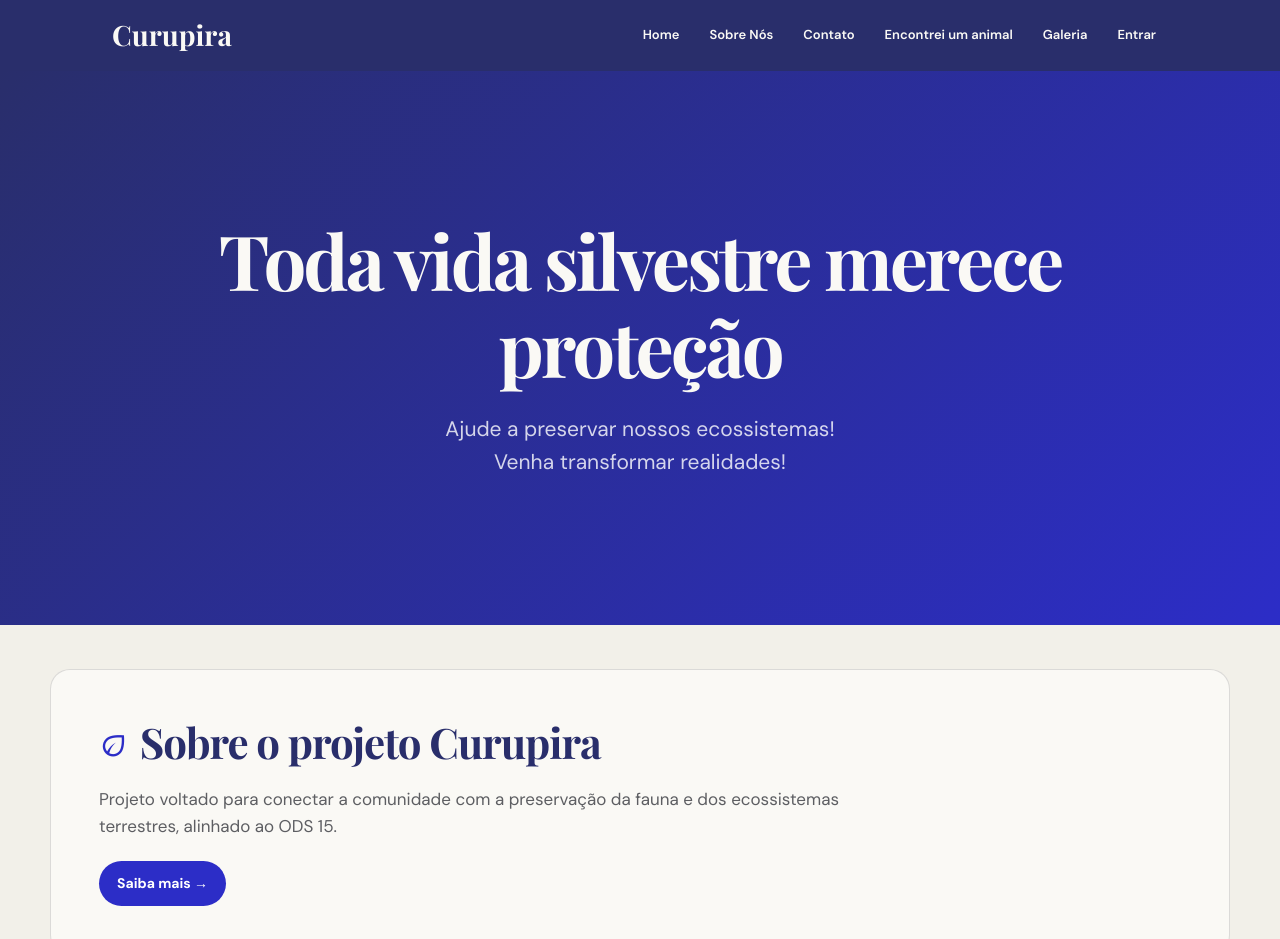
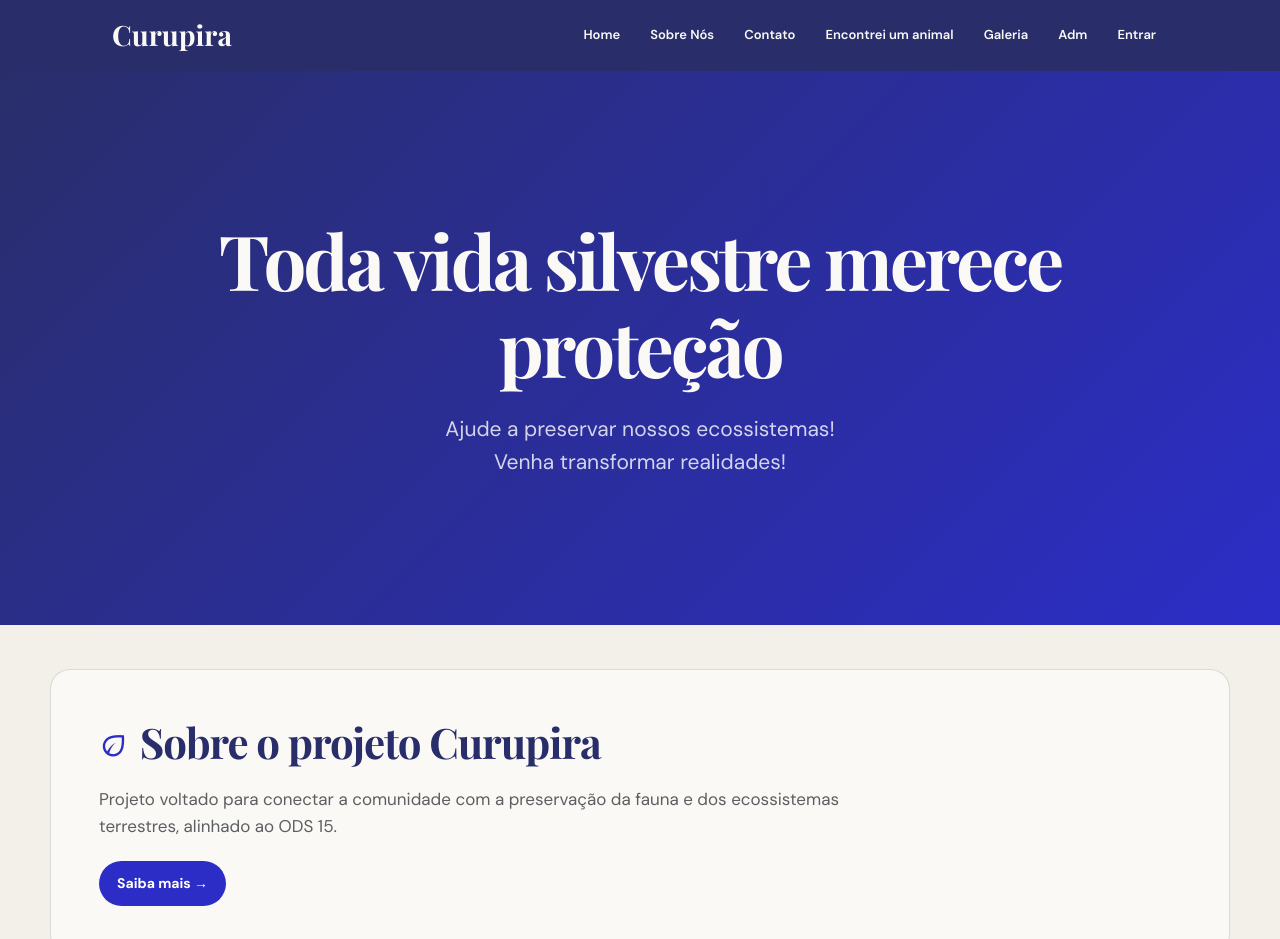
Before and after one commit to CgB-system/EC47C-WebFront-End-C71-2026.02, a plain HTML site: page index.html in a window 1280 px wide. Shown: the top 939 px of the page. Drawn offline with nearby package versions, Linux system fonts and the light colour scheme.

Commit message:
Update index.html

```diff
--- a/index.html
+++ b/index.html
@@ -28,6 +28,7 @@
           <li><a href="#contato">Contato</a></li>
           <li><a href="#orientacoes">Encontrei um animal</a></li>
           <li><a href="#galeria">Galeria</a></li>
+          <li><a href="adm.html">Adm</a></li>
           <li><a href="login.html">Entrar</a></li>
         </ul>
       </nav>
```
